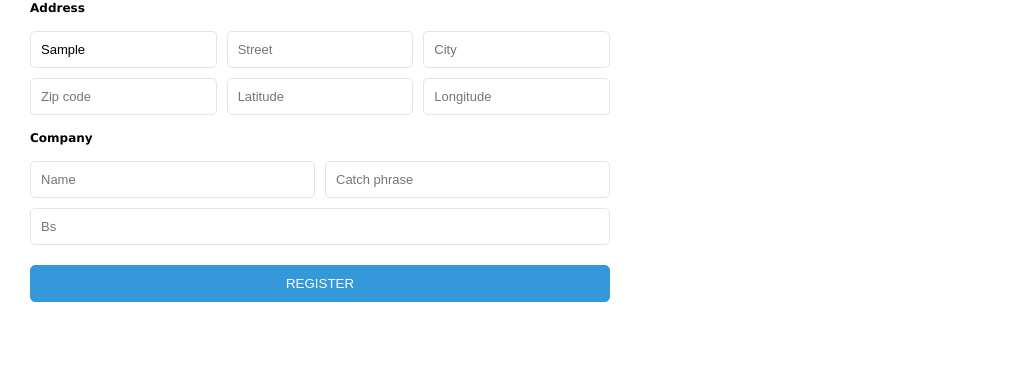
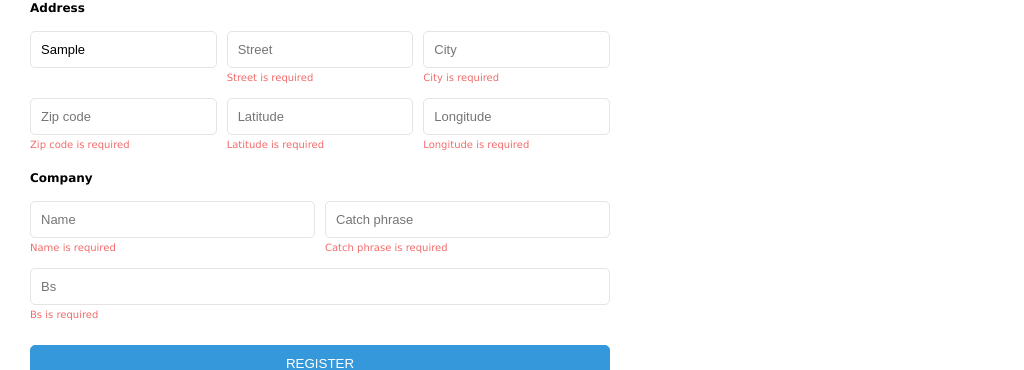
Before and after one commit to rpranaitis/FEUA12-react, a React (Vite) app in the folder lesson-9/: page / in a window 1280 px wide. Both pictures are taken after typing "Sample", "Sample", "name@example.com", "Sample", "Sample", "Sample" into the empty fields and a click on the button "REGISTER". Shown: the part 259-629 px from the top of the page, without its empty margins (0-1024 px from the left). Built offline with nearby package versions, Linux system fonts and the light colour scheme; no server answers.

Commit message:
Done with formik

```diff
--- a/lesson-9/package.json
+++ b/lesson-9/package.json
@@ -17,7 +17,8 @@
     "react": "^18.2.0",
     "react-dom": "^18.2.0",
     "react-icons": "^5.1.0",
-    "sass": "^1.75.0"
+    "sass": "^1.75.0",
+    "yup": "^1.4.0"
   },
   "devDependencies": {
     "@types/react": "^18.2.66",
--- a/lesson-9/src/api/users.js
+++ b/lesson-9/src/api/users.js
@@ -12,3 +12,9 @@ export const registerUser = async (data) => {
 
   return await response.data;
 };
+
+export const updateUser = async (data) => {
+  const response = await axios.put(`${API}/users/${data.id}`, data);
+
+  return await response.data;
+};
--- a/lesson-9/src/components/RegisterForm/RegisterForm.jsx
+++ b/lesson-9/src/components/RegisterForm/RegisterForm.jsx
@@ -1,34 +1,13 @@
 import { Formik, Form, Field, ErrorMessage } from 'formik';
-import { registerUser } from '../../api/users';
+import { registerUser, updateUser } from '../../api/users';
 import { personalFields, addressFields, companyFields } from './fields';
+import { registerInitialValues } from './initialValues';
+import { validationSchema } from './validationSchema';
 import { hasNestedProperty } from '../../utils/helpers';
 import Button from '../Button/Button';
 import style from './RegisterForm.module.scss';
 import classNames from 'classnames';
 import PropTypes from 'prop-types';
-
-const registerInitialValues = {
-  username: '',
-  name: '',
-  email: '',
-  address: {
-    street: '',
-    suite: '',
-    city: '',
-    zipcode: '',
-    geo: {
-      lat: '',
-      lng: '',
-    },
-  },
-  phone: '',
-  website: '',
-  company: {
-    name: '',
-    catchPhrase: '',
-    bs: '',
-  },
-};
 
 const RegisterForm = ({ editingUser }) => {
   const handleSubmit = async (values, { resetForm, setSubmitting }) => {
@@ -46,35 +25,16 @@ const RegisterForm = ({ editingUser }) => {
       initialValues={editingUser ?? registerInitialValues}
       enableReinitialize
       onSubmit={handleSubmit}
-      validate={(values) => {
-        const errors = {};
-
-        const checkValues = (obj, path = '') => {
-          for (const key in obj) {
-            const currentPath = path === '' ? key : `${path}.${key}`;
-            if (typeof obj[key] === 'object') {
-              checkValues(obj[key], currentPath);
-            } else {
-              if (!obj[key]) {
-                errors[currentPath] = 'This field is required';
-              }
-            }
-          }
-        };
-
-        checkValues(values);
-
-        return errors;
-      }}
+      validationSchema={validationSchema}
     >
-      {({ errors, isSubmitting }) => (
+      {({ isSubmitting }) => (
         <Form className={style.form}>
           <div className={style.fieldsContainerTitle}>Personal information</div>
           <div className={style.fieldsContainer}>
             {personalFields.map((field, fieldIndex) => (
               <div className={classNames(style.fieldWrapper, style[field['size']])} key={`${field.name}${fieldIndex}`}>
                 <Field
-                  className={`${style.formField} ${hasNestedProperty(errors, field.name) ? style.errorBorder : ''}`}
+                  className={style.formField}
                   name={field.name}
                   type={field.type}
                   placeholder={field.placeholder}
@@ -95,7 +55,9 @@ const RegisterForm = ({ editingUser }) => {
                   type={field.type}
                   placeholder={field.placeholder}
                 />
-                <ErrorMessage name={field.name} component="div" />
+                <ErrorMessage name={field.name}>
+                  {(error) => <div style={{ color: '#f16b6b', fontSize: '10px', marginBottom: '5px' }}>{error}</div>}
+                </ErrorMessage>
               </div>
             ))}
           </div>
@@ -109,12 +71,14 @@ const RegisterForm = ({ editingUser }) => {
                   type={field.type}
                   placeholder={field.placeholder}
                 />
-                <ErrorMessage name={field.name} component="div" />
+                <ErrorMessage name={field.name}>
+                  {(error) => <div style={{ color: '#f16b6b', fontSize: '10px', marginBottom: '5px' }}>{error}</div>}
+                </ErrorMessage>
               </div>
             ))}
           </div>
           <Button type="submit" style={{ width: '100%', marginTop: '10px' }} disabled={isSubmitting} color="primary">
-            REGISTER
+            {editingUser ? 'EDIT' : 'REGISTER'}
           </Button>
         </Form>
       )}
--- a/lesson-9/src/components/RegisterForm/RegisterForm.module.scss
+++ b/lesson-9/src/components/RegisterForm/RegisterForm.module.scss
@@ -43,6 +43,6 @@
   }
 }
 
-.errorBorder {
+.error {
   border: 1px solid #f16b6b;
 }
--- /dev/null
+++ b/lesson-9/src/components/RegisterForm/initialValues.js
@@ -0,0 +1,22 @@
+export const registerInitialValues = {
+  username: '',
+  name: '',
+  email: '',
+  address: {
+    street: '',
+    suite: '',
+    city: '',
+    zipcode: '',
+    geo: {
+      lat: '',
+      lng: '',
+    },
+  },
+  phone: '',
+  website: '',
+  company: {
+    name: '',
+    catchPhrase: '',
+    bs: '',
+  },
+};
--- /dev/null
+++ b/lesson-9/src/components/RegisterForm/validationSchema.js
@@ -0,0 +1,24 @@
+import * as Yup from 'yup';
+
+export const validationSchema = Yup.object().shape({
+  username: Yup.string().required('Username is required'),
+  name: Yup.string().required('Name is required'),
+  email: Yup.string().required('Email is required'),
+  address: Yup.object().shape({
+    suite: Yup.string().required('Suite is required'),
+    street: Yup.string().required('Street is required'),
+    city: Yup.string().required('City is required'),
+    zipcode: Yup.string().required('Zip code is required'),
+    geo: Yup.object().shape({
+      lat: Yup.string().required('Latitude is required'),
+      lng: Yup.string().required('Longitude is required'),
+    }),
+  }),
+  phone: Yup.string().required('Phone is required'),
+  website: Yup.string().required('Website is required'),
+  company: Yup.object().shape({
+    name: Yup.string().required('Name is required'),
+    catchPhrase: Yup.string().required('Catch phrase is required'),
+    bs: Yup.string().required('Bs is required'),
+  }),
+});
```
Also changed, not shown: 1 other file (tests, documents, lock files or other folders).
